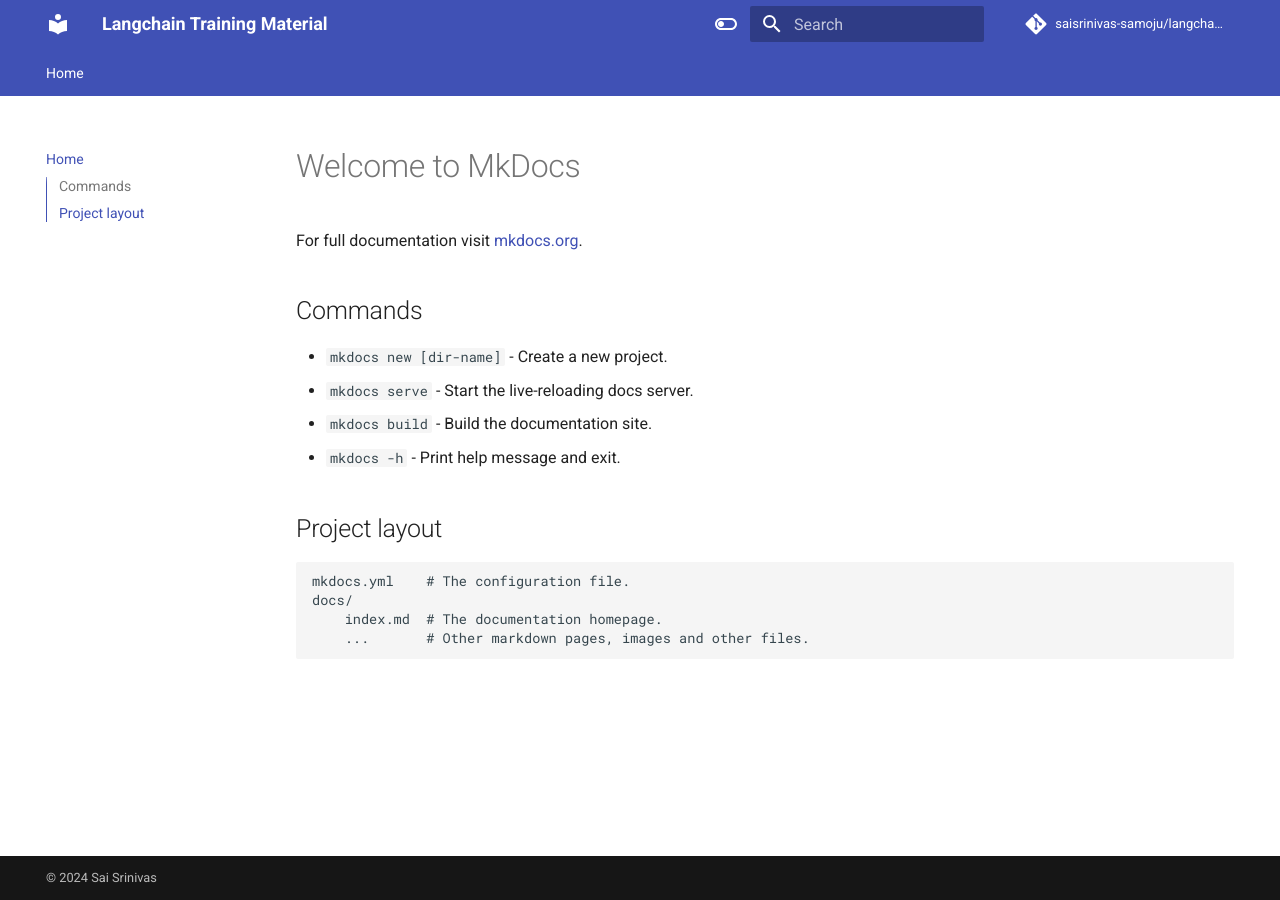
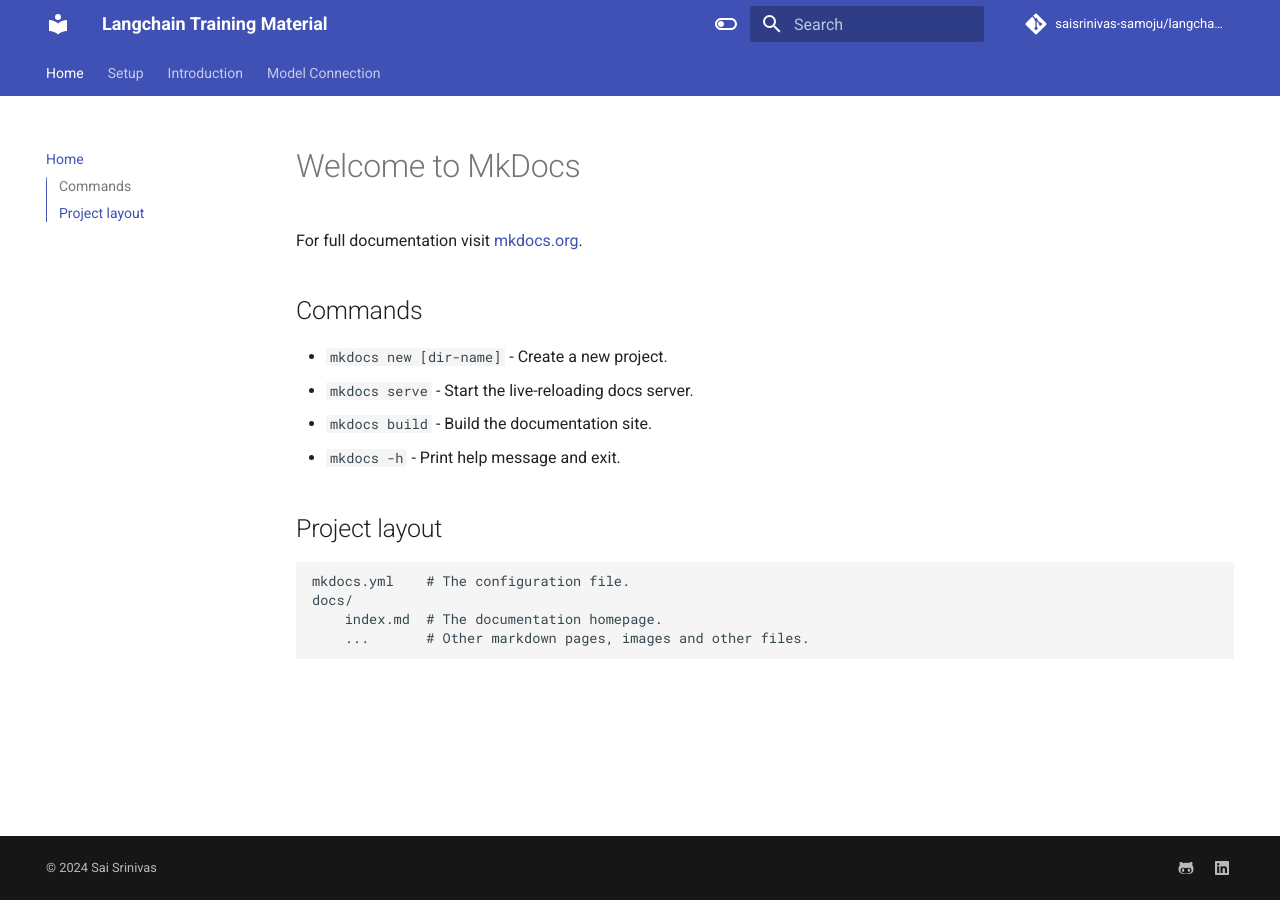
Before and after one commit to saisrinivas-samoju/langchain_training, an MkDocs documentation site: the page built from docs/index.md, in a window 1280 px wide. Built offline with MkDocs 1.6.1 and Material for MkDocs 9.7.7, drawn with Linux system fonts in a browser that asks for light colours; comment, search, counter and statistics services are not loaded.

Commit message:
add format till model_connection

```diff
--- a/mkdocs.yml
+++ b/mkdocs.yml
@@ -2,6 +2,9 @@
 
 nav:
   - Home: index.md
+  - Setup: setup.md
+  - Introduction: introduction.md
+  - Model Connection: model_connection.md
 
 site_author: Sai Srinivas
 site_description: >-
@@ -34,13 +37,6 @@
       primary: red
       accent: lime
 
-extra:
-  social:
-    - icon: fontawesome/brands/github-alt
-      link: https://github.com/saisrinivas-samoju
-    - icon: fontawesome/brands/linkedin
-      link: https://www.linkedin.com/in/sai-srinivas-samoju/
-
 extra_javascript:
   - javascripts/mathjax.js
   - https://polyfill.io/v3/polyfill.min.js
@@ -67,4 +63,9 @@
   &copy; 2024 <a href="https://github.com/saisrinivas-samoju"  target="_blank" rel="noopener">Sai Srinivas</a>
 
 extra:
+  social:
+    - icon: fontawesome/brands/github-alt
+      link: https://github.com/saisrinivas-samoju
+    - icon: fontawesome/brands/linkedin
+      link: https://www.linkedin.com/in/sai-srinivas-samoju/
   generator: false
```
